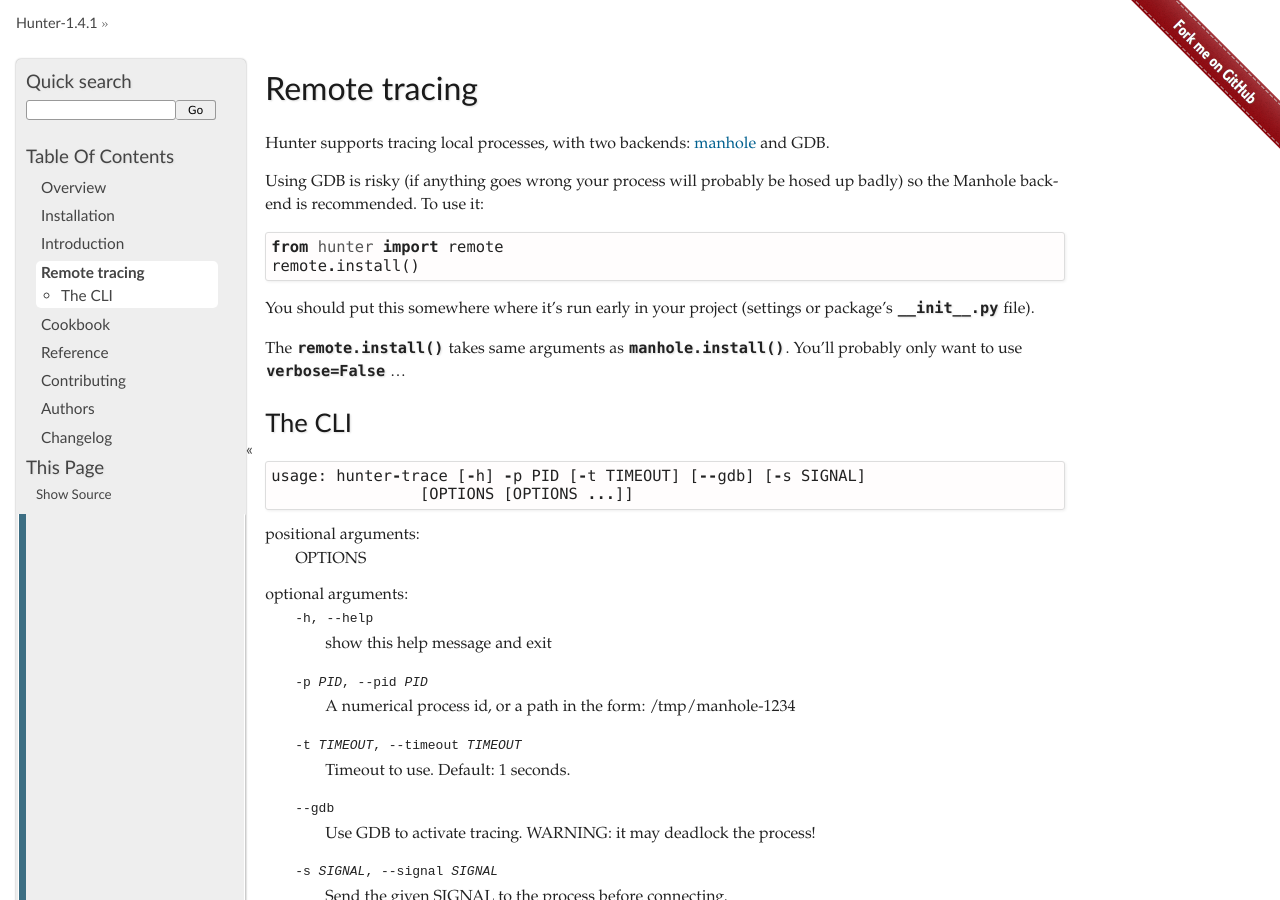
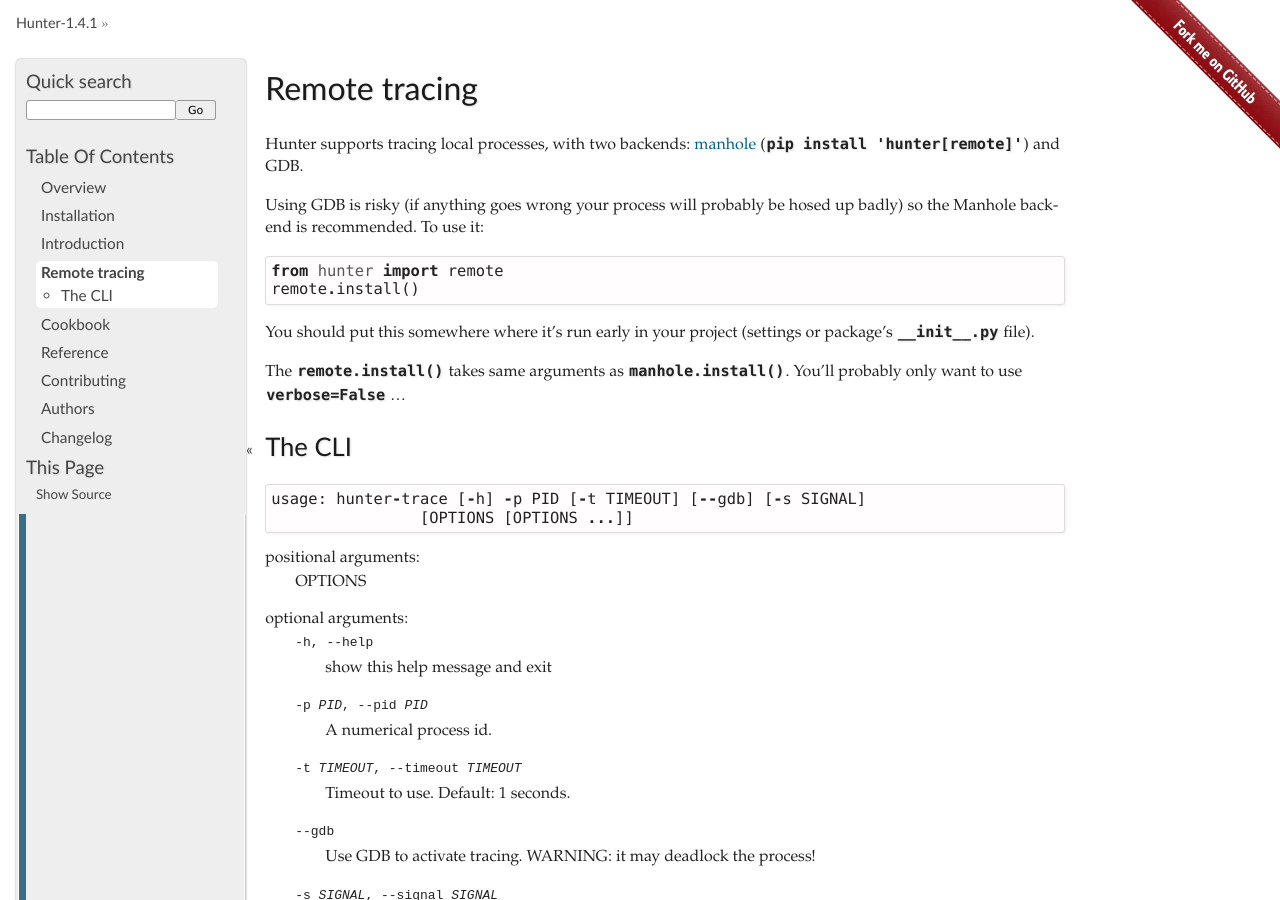
Before and after one commit to ionelmc/python-hunter, a Sphinx documentation site: the page built from docs/remote.rst, in a window 1280 px wide and 900 px high. Built offline with Sphinx 7.4.7, drawn with Linux system fonts in a browser that asks for light colours.

Commit message:
Update CLI help.

```diff
--- a/docs/remote.rst
+++ b/docs/remote.rst
@@ -2,7 +2,8 @@
 Remote tracing
 ==============
 
-Hunter supports tracing local processes, with two backends: `manhole <https://pypi.python.org/pypi/manhole>`_ and GDB.
+Hunter supports tracing local processes, with two backends:
+`manhole <https://pypi.python.org/pypi/manhole>`_ (``pip install 'hunter[remote]'``) and GDB.
 
 Using GDB is risky (if anything goes wrong your process will probably be hosed up badly) so the Manhole backend is
 recommended. To use it:
@@ -32,8 +33,7 @@ positional arguments:
 
 optional arguments:
   -h, --help            show this help message and exit
-  -p PID, --pid PID     A numerical process id, or a path in the form:
-                        /tmp/manhole-1234
+  -p PID, --pid PID     A numerical process id.
   -t TIMEOUT, --timeout TIMEOUT
                         Timeout to use. Default: 1 seconds.
   --gdb                 Use GDB to activate tracing. WARNING: it may deadlock
```
Also changed, not shown: 1 other file.
